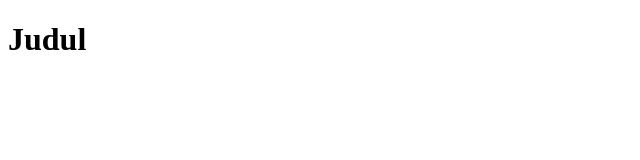
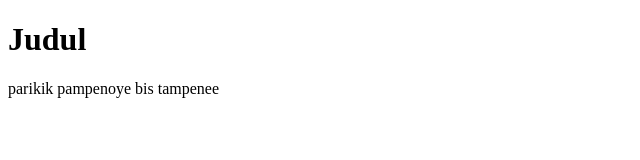
Before and after one commit to IbrahimKhalis/coba9, a plain HTML site: page index.html in a window 1280 px wide. Shown: the whole page, without its empty margins (0-640 px from the left). Drawn offline with Linux system fonts and the light colour scheme.

Commit message:
tambah p

```diff
--- a/index.html
+++ b/index.html
@@ -8,6 +8,7 @@
 </head>
 <body>
     <h1>Judul</h1>
+    <p>parikik pampenoye bis tampenee</p>
 
 </body>
 </html>
```
